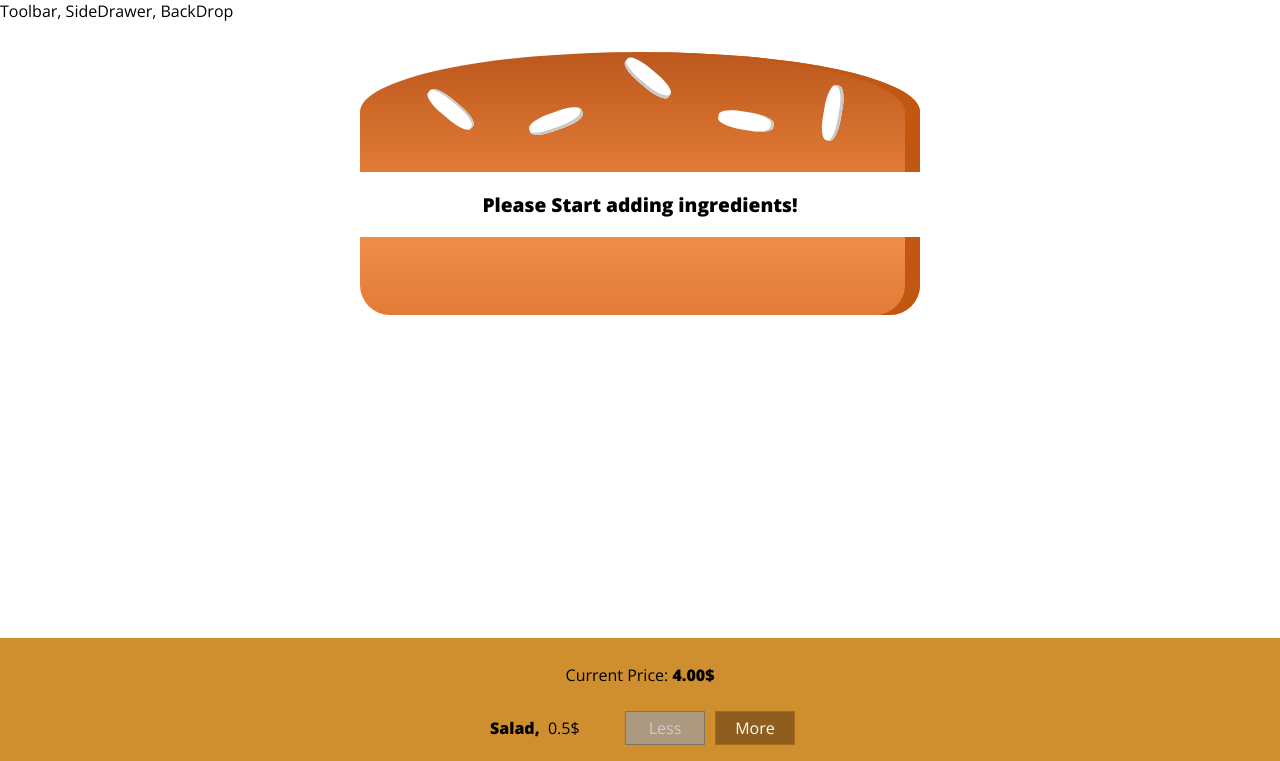
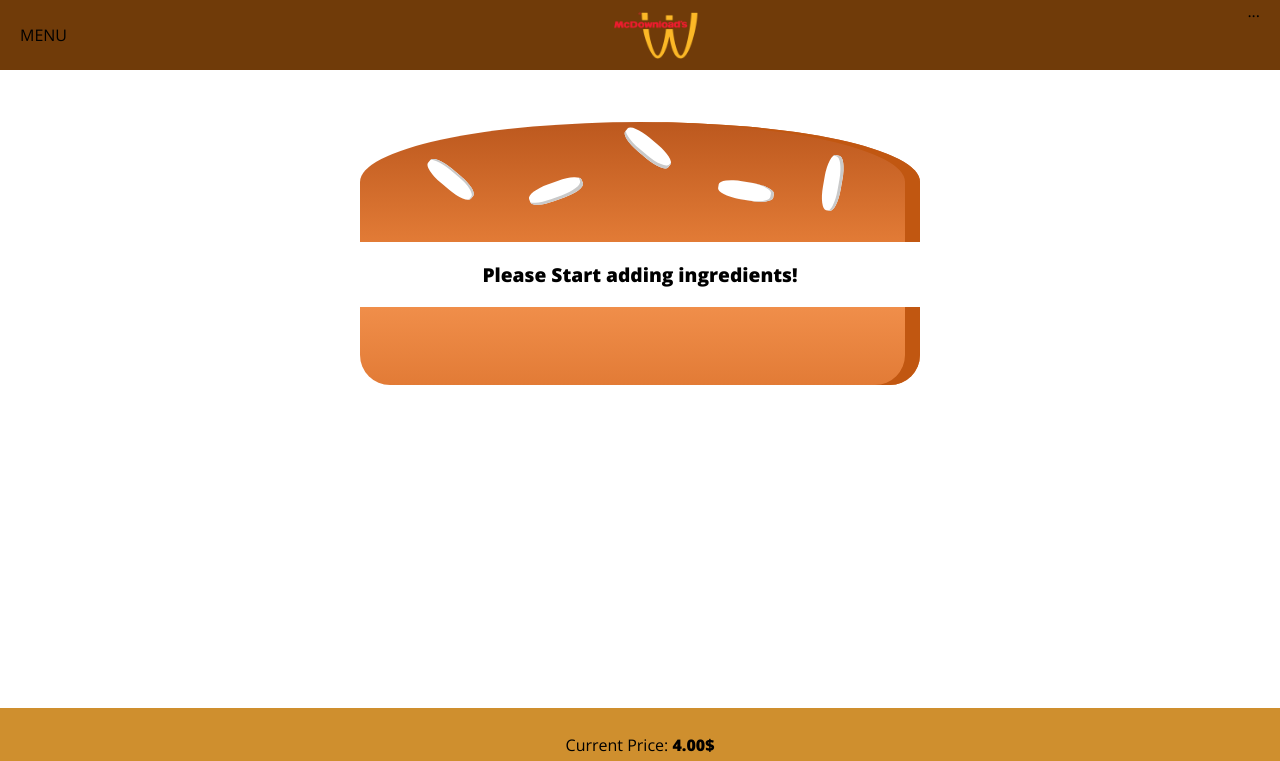
Before and after one commit to AverageLeo/McDownloads, a React app: page / in a window 1280 px wide. Shown: the top 761 px of the page. Built offline with nearby package versions, Linux system fonts and the light colour scheme.

Commit message:
added toolbar, order summary buttons and a logo

```diff
--- a/src/components/Burger/OrderSummary/OrderSummary.js
+++ b/src/components/Burger/OrderSummary/OrderSummary.js
@@ -1,5 +1,6 @@
 import React from "react";
 import Auxillery from "../../../hoc/Auxillery";
+import Button from "../../UI/Button/Button";
 
 const orderSummary = (props) => {
   const ingredientSummary = Object.keys(props.ingredients).map((igKey) => {
@@ -17,7 +18,16 @@
       <h3>Your Order</h3>
       <p>A delicious burger with the following ingredients:</p>
       <ul>{ingredientSummary}</ul>
+      <p>
+        <strong>Total Price: {props.totalPrice.toFixed(2)}$</strong>
+      </p>
       <p>Continue to Checkout?</p>
+      <Button btnType="Danger" clicked={props.purchaseCancelled}>
+        CANCEL
+      </Button>
+      <Button btnType="Success" clicked={props.purchaseContinued}>
+        CONTINUE
+      </Button>
     </Auxillery>
   );
 };
--- a/src/components/Layout/Layout.css
+++ b/src/components/Layout/Layout.css
@@ -1,3 +1,3 @@
 .Content {
-  margin-top: 16px;
+  margin-top: 86px;
 }
--- a/src/components/Layout/Layout.js
+++ b/src/components/Layout/Layout.js
@@ -1,9 +1,11 @@
 import React from "react";
 import Auxillery from "../../hoc/Auxillery";
 import classes from "./Layout.css";
+import Toolbar from "../Navigation/Toolbar/Toolbar";
 
 const layout = (props) => (
   <Auxillery>
+    <Toolbar />
     <div>Toolbar, SideDrawer, BackDrop</div>
     <main className={classes.Content}>{props.children}</main>
   </Auxillery>
--- /dev/null
+++ b/src/components/Logo/Logo.css
@@ -0,0 +1,9 @@
+.Logo {
+  padding: 8px;
+  height: 90%;
+  box-sizing: border-box;
+}
+
+.Logo img {
+  height: 100%;
+}
--- /dev/null
+++ b/src/components/Logo/Logo.js
@@ -0,0 +1,11 @@
+import React from "react";
+import brandLogo from "../../assets/images/logo.png";
+import classes from "./Logo.css";
+
+const logo = (props) => (
+  <div className={classes.Logo}>
+    <img src={brandLogo} alt="Logo"></img>
+  </div>
+);
+
+export default logo;
--- /dev/null
+++ b/src/components/Navigation/Toolbar/Toolbar.css
@@ -0,0 +1,18 @@
+.Toolbar {
+  height: 70px;
+  width: 100%;
+  position: fixed;
+  top: 0;
+  left: 0;
+  background-color: #703b09;
+  display: flex;
+  justify-content: space-between;
+  align-items: center;
+  padding: 0 20px;
+  box-sizing: border-box;
+  z-index: 90;
+}
+
+.Toolbar nav {
+  height: 100%;
+}
--- /dev/null
+++ b/src/components/Navigation/Toolbar/Toolbar.js
@@ -0,0 +1,13 @@
+import React from "react";
+import classes from "./Toolbar.css";
+import Logo from "../../Logo/Logo";
+
+const toolbar = () => (
+  <header className={classes.Toolbar}>
+    <div>MENU</div>
+    <Logo />
+    <nav>...</nav>
+  </header>
+);
+
+export default toolbar;
--- /dev/null
+++ b/src/components/UI/Button/Button.css
@@ -0,0 +1,24 @@
+.Button {
+  background-color: transparent;
+  border: none;
+  color: white;
+  outline: none;
+  cursor: pointer;
+  font: inherit;
+  padding: 10px;
+  margin: 10px;
+  font-weight: bold;
+}
+
+.Button:first-of-type {
+  margin-left: 0;
+  padding-left: 0;
+}
+
+.Success {
+  color: #5c9210;
+}
+
+.Danger {
+  color: #944317;
+}
--- /dev/null
+++ b/src/components/UI/Button/Button.js
@@ -0,0 +1,13 @@
+import React from "react";
+import classes from "./Button.css";
+
+const button = (props) => (
+  <button
+    className={[classes.Button, classes[props.btnType]].join(" ")}
+    onClick={props.clicked}
+  >
+    {props.children}
+  </button>
+);
+
+export default button;
--- a/src/containers/BurgerBuilder/BurgerBuilder.js
+++ b/src/containers/BurgerBuilder/BurgerBuilder.js
@@ -75,6 +75,10 @@
     this.setState({ purchasing: false });
   };
 
+  purchaseContinueHandler = () => {
+    alert("You continued!");
+  };
+
   render() {
     const disabledInfo = {
       ...this.state.ingredients,
@@ -90,7 +94,12 @@
           show={this.state.purchasing}
           modalClosed={this.purchaseCancelHandler}
         >
-          <OrderSummary ingredients={this.state.ingredients} />
+          <OrderSummary
+            ingredients={this.state.ingredients}
+            totalPrice={this.state.totalPrice}
+            purchaseCancelled={this.purchaseCancelHandler}
+            purchaseContinued={this.purchaseContinueHandler}
+          />
         </Modal>
         <Burger ingredients={this.state.ingredients} />
         <BuildControls
```
Also changed, not shown: src/assets/images/logo.png (added).
